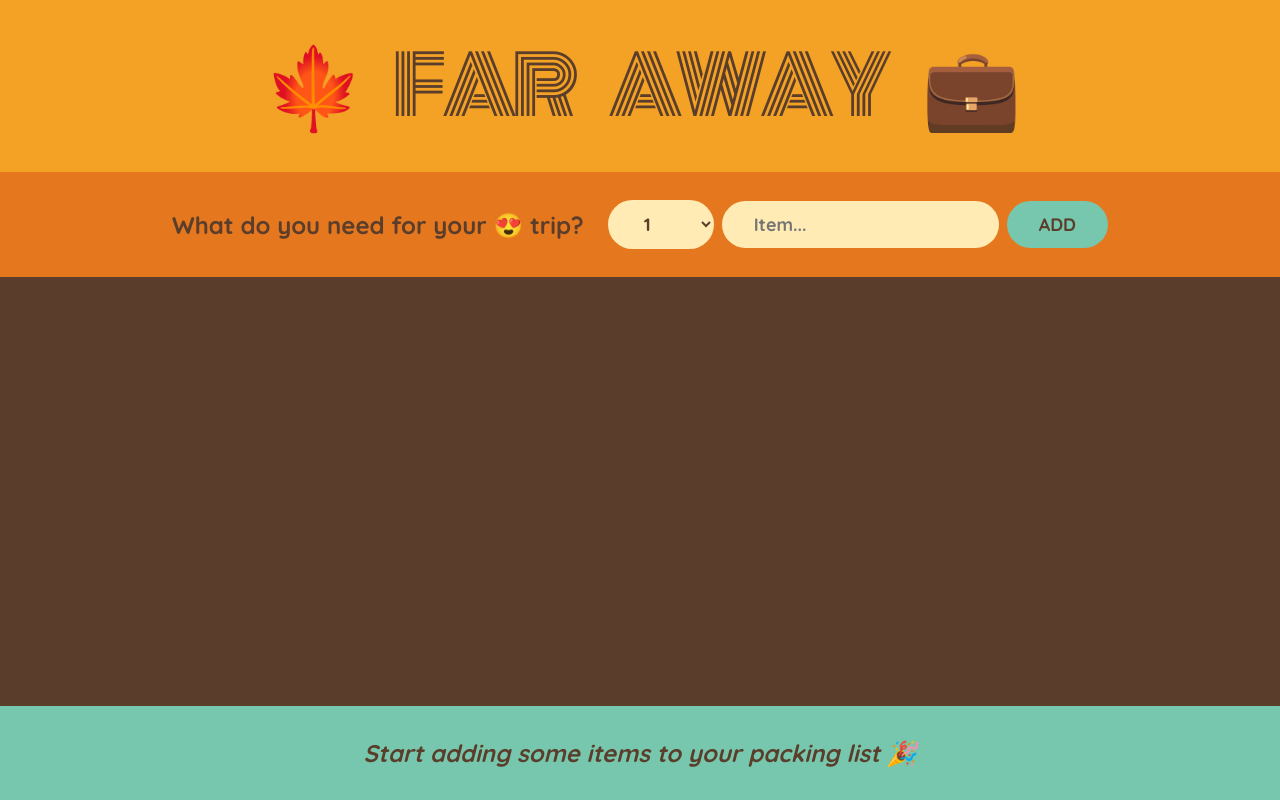
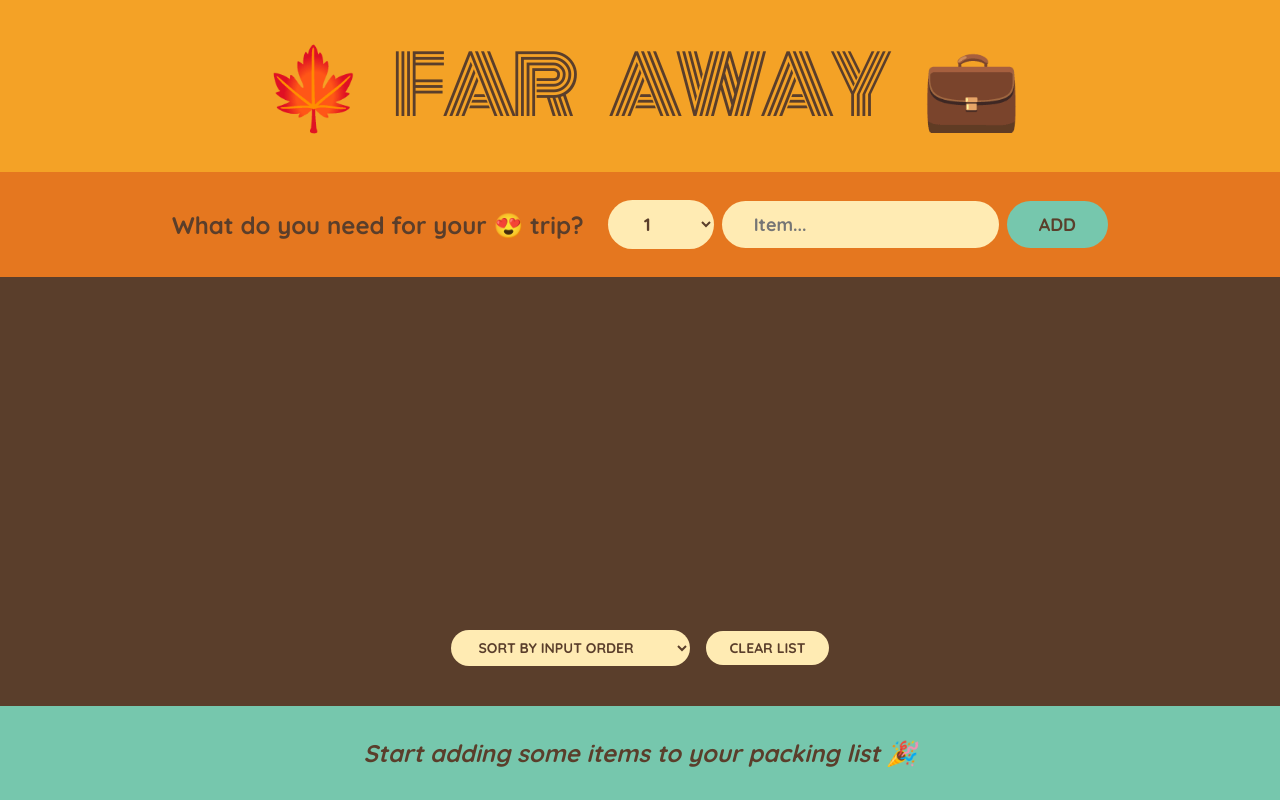
Before and after one commit to samyak2005/far_away, a React (Vite) app: page / in a window 1280 px wide. Built offline with nearby package versions, Linux system fonts and the light colour scheme.

Commit message:
Sorting and clear button

```diff
--- a/src/App.jsx
+++ b/src/App.jsx
@@ -26,6 +26,7 @@
       <Form onAddItem={handleAddItem} />
       <PackingList
         items={items}
+        setItems={setItems}
         onDeleteItem={handleDeleteItem}
         onToggleItem={handleToggleItem}
       />
@@ -80,11 +81,32 @@
   );
 }
 
-function PackingList({ items, onDeleteItem, onToggleItem }) {
+function PackingList({ items, setItems, onDeleteItem, onToggleItem }) {
+  const [sortBy, setSortBy] = useState("input");
+
+  let sortedItems;
+
+  if (sortBy === "input") sortedItems = items;
+  if (sortBy === "description")
+    sortedItems = items
+      .slice()
+      .sort((a, b) => a.description.localeCompare(b.description));
+  if (sortBy === "packed")
+    sortedItems = items
+      .slice()
+      .sort((a, b) => Number(a.packed) - Number(b.packed));
+
+  function clearList() {
+    const confirmed = window.confirm(
+      "Are you sure you want to delete all items?"
+    );
+    if (confirmed) setItems([]);
+  }
+
   return (
     <div className="list">
       <ul>
-        {items.map((item) => (
+        {sortedItems.map((item) => (
           <Item
             item={item}
             key={item.id}
@@ -93,6 +115,16 @@
           />
         ))}
       </ul>
+
+      <div className="actions">
+        <select value={sortBy} onChange={(e) => setSortBy(e.target.value)}>
+          <option value="input">Sort by input order</option>
+          <option value="description">Sort by description</option>
+          <option value="packed">Sort by packed status</option>
+        </select>
+
+        <button onClick={clearList}>Clear List</button>
+      </div>
     </div>
   );
 }
```
